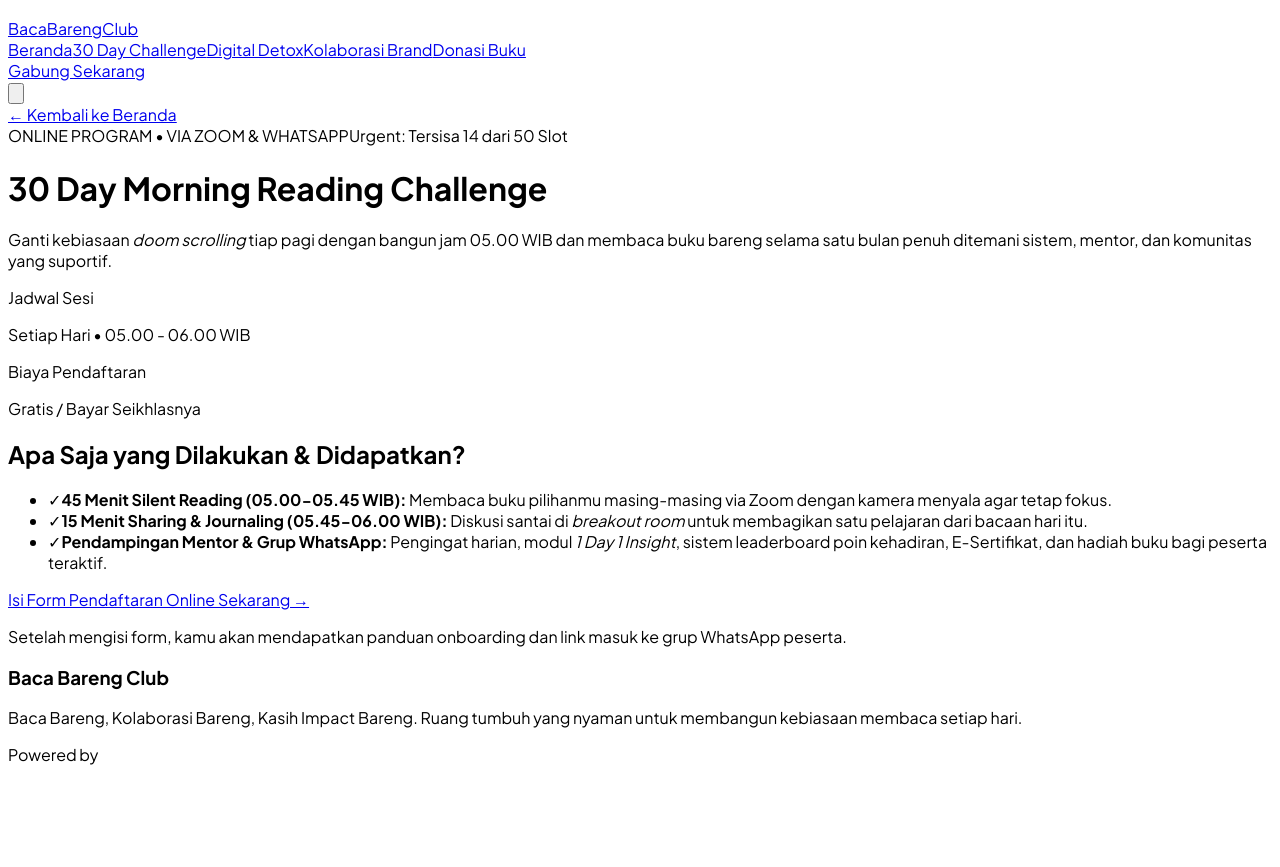
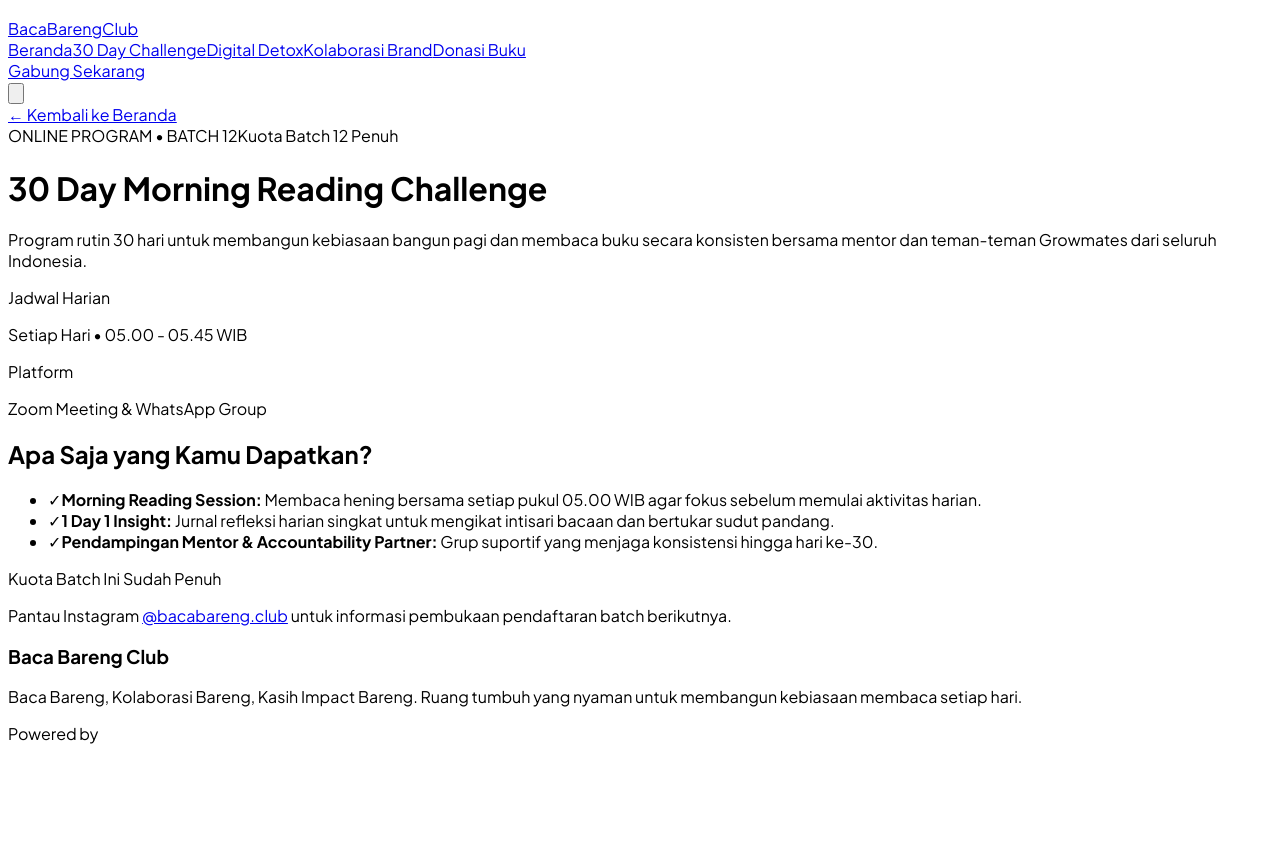
Before and after one commit to LEANDER230/Baca-Bareng-Club, a Next.js app: page /30-day-challenge in a window 1280 px wide. Shown: the part 1460-2327 px from the top of the page. Built offline with nearby package versions, Linux system fonts and the light colour scheme.

Commit message:
Update page.tsx

```diff
--- a/app/30-day-challenge/page.tsx
+++ b/app/30-day-challenge/page.tsx
@@ -2,76 +2,108 @@ import React from "react";
 import Link from "next/link";
 
 const ONLINE_DATA = {
-  totalSlots: 50,
-  remainingSlots: 14,
+  batch: "Batch 12",
+  remainingSlots: 0, // Ubah angka ini saat kuota batch berikutnya dibuka
+  schedule: "Setiap Hari • 05.00 - 05.45 WIB",
+  platform: "Zoom Meeting & WhatsApp Group",
   registerUrl: "https://bit.ly/DaftarBacaBarengClubGB",
 };
 
 export default function ChallengePage() {
+  const isFull = ONLINE_DATA.remainingSlots <= 0;
+
   return (
     <div className="max-w-4xl mx-auto px-6 pt-10 pb-16">
       <Link href="/" className="text-sm font-bold text-[#28A9EB] hover:underline">
         ← Kembali ke Beranda
       </Link>
 
-      <div className="mt-6 bg-[#F4FBFF] border border-[#CBEBFF] rounded-3xl p-8 sm:p-12">
+      <div className="mt-6 bg-[#F4FBFF] border-2 border-[#CBEBFF] rounded-3xl p-8 sm:p-12">
         <div className="flex flex-wrap items-center justify-between gap-3 mb-4">
           <span className="bg-[#4CC3FA] text-white text-xs font-bold px-3.5 py-1.5 rounded-full">
-            ONLINE PROGRAM • VIA ZOOM &amp; WHATSAPP
+            ONLINE PROGRAM • {ONLINE_DATA.batch.toUpperCase()}
           </span>
-          <span className="bg-amber-200 text-amber-950 text-xs font-extrabold px-4 py-1.5 rounded-full">
-            Urgent: Tersisa {ONLINE_DATA.remainingSlots} dari {ONLINE_DATA.totalSlots} Slot
+          {isFull ? (
+            <span className="bg-slate-200 text-slate-700 text-xs font-extrabold px-4 py-1.5 rounded-full">
+              Kuota {ONLINE_DATA.batch} Penuh
             </span>
+          ) : (
+            <span className="bg-amber-100 text-amber-800 text-xs font-extrabold px-4 py-1.5 rounded-full">
+              Tersisa {ONLINE_DATA.remainingSlots} Slot Pendaftaran
+            </span>
+          )}
         </div>
 
         <h1 className="text-3xl sm:text-5xl font-extrabold text-[#0B2D48] leading-tight mb-4">
           30 Day Morning Reading Challenge
         </h1>
         <p className="text-slate-600 text-base sm:text-lg leading-relaxed mb-8">
-          Ganti kebiasaan <em>doom scrolling</em> tiap pagi dengan bangun jam 05.00 WIB dan membaca
-          buku bareng selama satu bulan penuh ditemani sistem, mentor, dan komunitas yang suportif.
+          Program rutin 30 hari untuk membangun kebiasaan bangun pagi dan membaca buku secara konsisten
+          bersama mentor dan teman-teman Growmates dari seluruh Indonesia.
         </p>
 
         <div className="grid sm:grid-cols-2 gap-4 bg-white p-6 rounded-2xl border border-[#D9F1FF] mb-8">
           <div>
-            <span className="text-xs font-bold text-slate-400 uppercase">Jadwal Sesi</span>
-            <p className="font-bold text-[#0B2D48] mt-1">Setiap Hari • 05.00 - 06.00 WIB</p>
+            <span className="text-xs font-bold text-[#35B6F5] uppercase">Jadwal Harian</span>
+            <p className="font-bold text-[#0B2D48] mt-1">{ONLINE_DATA.schedule}</p>
           </div>
           <div>
-            <span className="text-xs font-bold text-slate-400 uppercase">Biaya Pendaftaran</span>
-            <p className="font-bold text-[#0B2D48] mt-1">Gratis / Bayar Seikhlasnya</p>
+            <span className="text-xs font-bold text-[#35B6F5] uppercase">Platform</span>
+            <p className="font-bold text-[#0B2D48] mt-1">{ONLINE_DATA.platform}</p>
           </div>
         </div>
 
         <h2 className="text-xl font-extrabold text-[#0B2D48] mb-4">
-          Apa Saja yang Dilakukan &amp; Didapatkan?
+          Apa Saja yang Kamu Dapatkan?
         </h2>
         <ul className="space-y-3 text-slate-700 text-sm sm:text-base mb-10">
           <li className="flex items-start gap-3">
             <span className="text-[#35B6F5] font-extrabold">✓</span>
-            <span><strong>45 Menit Silent Reading (05.00-05.45 WIB):</strong> Membaca buku pilihanmu masing-masing via Zoom dengan kamera menyala agar tetap fokus.</span>
+            <span><strong>Morning Reading Session:</strong> Membaca hening bersama setiap pukul 05.00 WIB agar fokus sebelum memulai aktivitas harian.</span>
           </li>
           <li className="flex items-start gap-3">
             <span className="text-[#35B6F5] font-extrabold">✓</span>
-            <span><strong>15 Menit Sharing &amp; Journaling (05.45-06.00 WIB):</strong> Diskusi santai di <em>breakout room</em> untuk membagikan satu pelajaran dari bacaan hari itu.</span>
+            <span><strong>1 Day 1 Insight:</strong> Jurnal refleksi harian singkat untuk mengikat intisari bacaan dan bertukar sudut pandang.</span>
           </li>
           <li className="flex items-start gap-3">
             <span className="text-[#35B6F5] font-extrabold">✓</span>
-            <span><strong>Pendampingan Mentor &amp; Grup WhatsApp:</strong> Pengingat harian, modul <em>1 Day 1 Insight</em>, sistem leaderboard poin kehadiran, E-Sertifikat, dan hadiah buku bagi peserta teraktif.</span>
+            <span><strong>Pendampingan Mentor &amp; Accountability Partner:</strong> Grup suportif yang menjaga konsistensi hingga hari ke-30.</span>
           </li>
         </ul>
 
+        {isFull ? (
+          <div>
+            <div className="block w-full text-center bg-slate-200 text-slate-500 font-extrabold text-lg py-4 rounded-2xl cursor-not-allowed">
+              Kuota Batch Ini Sudah Penuh
+            </div>
+            <p className="text-xs text-center text-slate-500 mt-3">
+              Pantau Instagram{" "}
+              <a
+                href="https://instagram.com/bacabareng.club"
+                target="_blank"
+                rel="noopener noreferrer"
+                className="font-bold text-[#28A9EB] hover:underline"
+              >
+                @bacabareng.club
+              </a>{" "}
+              untuk informasi pembukaan pendaftaran batch berikutnya.
+            </p>
+          </div>
+        ) : (
+          <div>
             <a
               href={ONLINE_DATA.registerUrl}
               target="_blank"
               rel="noopener noreferrer"
               className="block w-full text-center bg-[#4CC3FA] hover:bg-[#33B5F2] text-white font-extrabold text-lg py-4 rounded-2xl shadow-lg shadow-[#4CC3FA]/30 transition"
             >
-          Isi Form Pendaftaran Online Sekarang →
+              Daftar 30 Day Challenge Sekarang →
             </a>
             <p className="text-xs text-center text-slate-500 mt-3">
-          Setelah mengisi form, kamu akan mendapatkan panduan onboarding dan link masuk ke grup WhatsApp peserta.
+              Kamu akan diarahkan ke formulir pendaftaran resmi Baca Bareng Club.
             </p>
+          </div>
+        )}
       </div>
     </div>
   );
```
Lines whose indentation alone changed are shown as unchanged.
